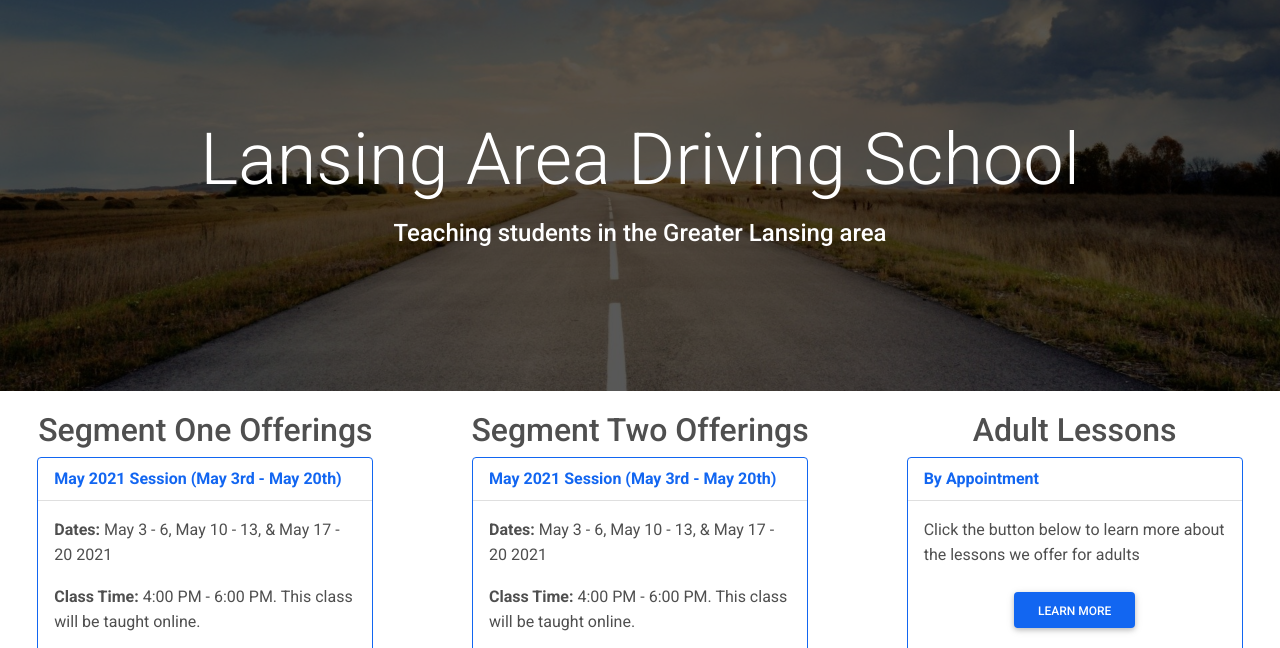
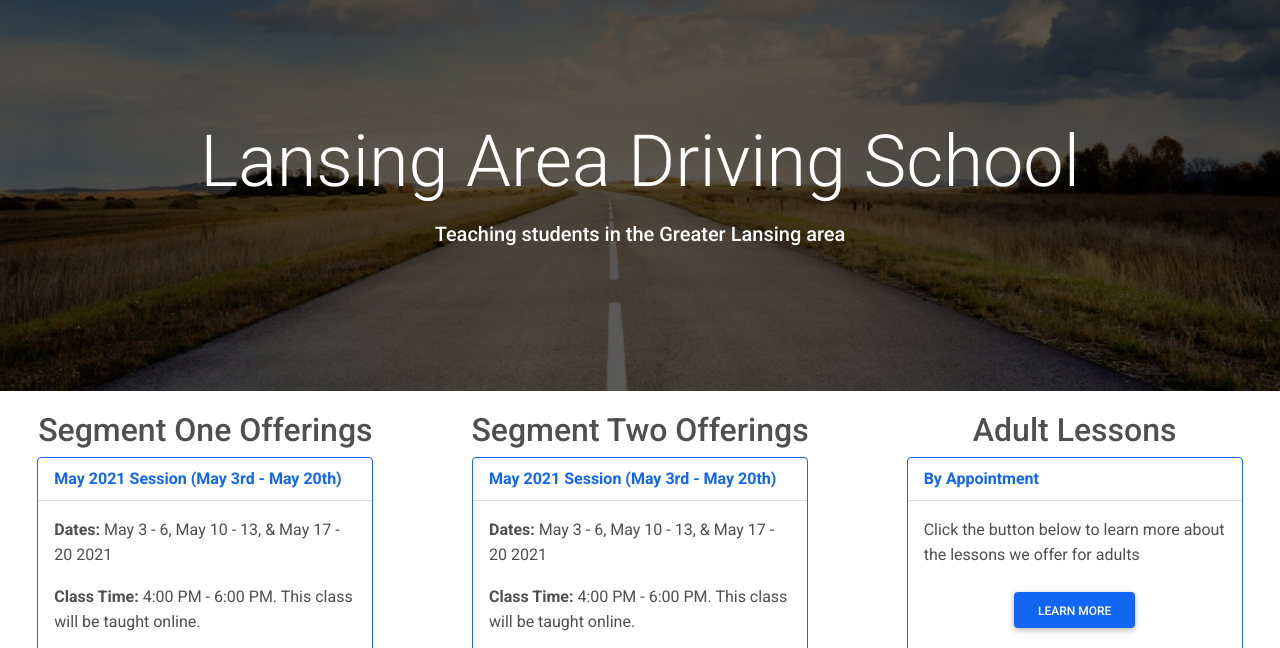
Before and after one commit to warrinerbros/warrinerbros.github.io, a website: page index.html in a window 1280 px wide. Shown: the part 76-724 px from the top of the page. Drawn offline with Linux system fonts and the light colour scheme.

Commit message:
changing subtitle font

```diff
--- a/index.html
+++ b/index.html
@@ -79,7 +79,7 @@
         <div class="d-flex justify-content-center align-items-center h-100">
           <div class="text-white">
             <h1 class="mb-3 display-2">Lansing Area Driving School</h1>
-            <h4 class="mb-3">Teaching students in the Greater Lansing area</h4>
+            <h5 class="mb-3">Teaching students in the Greater Lansing area</h5>
 
 
           </div>
```
